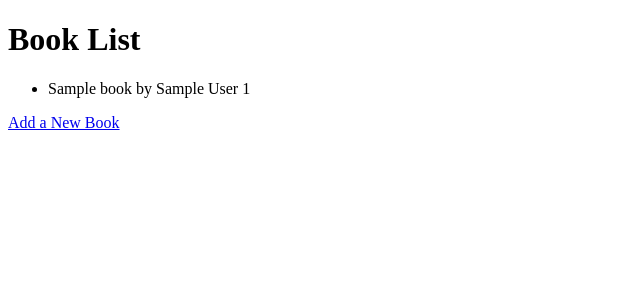
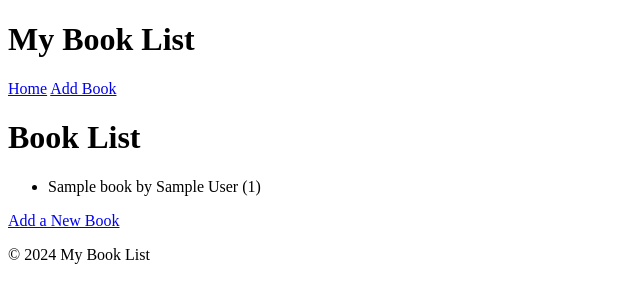
Before and after one commit to soroush-04/django-azure-playground, a Django app: page /books/ in a window 1280 px wide. Shown: the top 303 px of the page, without its empty margins (0-640 px from the left). Run offline with Django 5.2, Linux system fonts and the light colour scheme; tables that the repository leaves empty hold one stand-in row (values such as "Sample post").

Commit message:
Add .prettierignore and base html

```diff
--- /dev/null
+++ b/myapp/templates/base.html
@@ -0,0 +1,26 @@
+<!DOCTYPE html>
+<html lang="en">
+  <head>
+    <meta charset="UTF-8" />
+    <meta name="viewport" content="width=device-width, initial-scale=1.0" />
+    <title>{% block title %}My Book List{% endblock %}</title>
+    {% comment %}
+    <link rel="stylesheet" href="{% static 'myapp/css/styles.css' %}" />
+    {% endcomment %}
+  </head>
+  <body>
+    <header>
+      <h1>My Book List</h1>
+      <nav>
+        <a href="{% url 'book_list' %}">Home</a>
+        <a href="{% url 'add_book' %}">Add Book</a>
+      </nav>
+    </header>
+
+    <main>{% block content %} {% endblock %}</main>
+
+    <footer>
+      <p>&copy; 2024 My Book List</p>
+    </footer>
+  </body>
+</html>
--- a/myapp/templates/book_list.html
+++ b/myapp/templates/book_list.html
@@ -1,15 +1,17 @@
-<!DOCTYPE html>
-<html>
-  <head>
-    <title>Book List</title>
-  </head>
-  <body>
+{% extends 'base.html' %}
+
+{% block title %}
+    Book List
+{% endblock %}
+
+{% block content %}
     <h1>Book List</h1>
     <ul>
-      {% for book in books %}
-      <li>{{ book.title }} by {{ book.author }} {{ book.published_date}}</li>
-      {% endfor %}
+        {% for book in books %}
+            <li>{{ book.title }} by {{ book.author }} ({{ book.published_date }})</li>
+        {% empty %}
+            <li>No books available.</li>
+        {% endfor %}
     </ul>
     <a href="{% url 'add_book' %}">Add a New Book</a>
-  </body>
-</html>
+{% endblock %}
```
Also changed, not shown: 1 other file.
